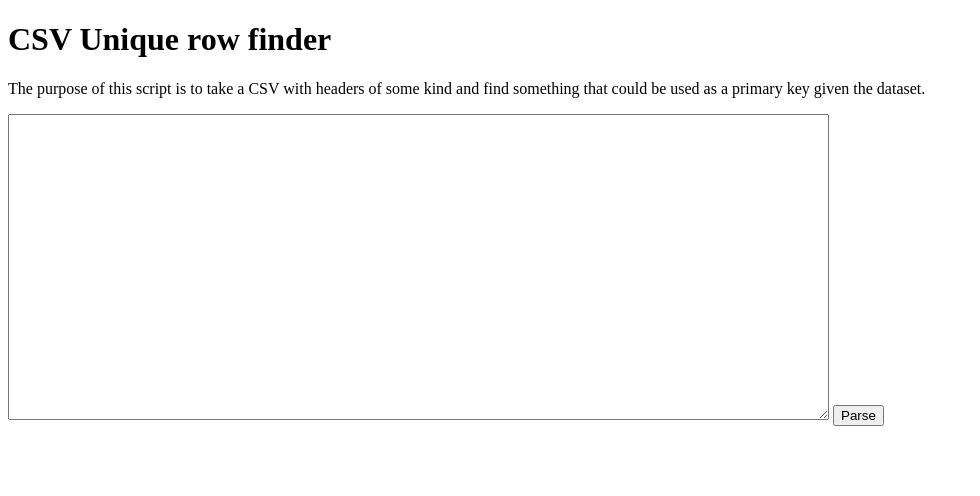
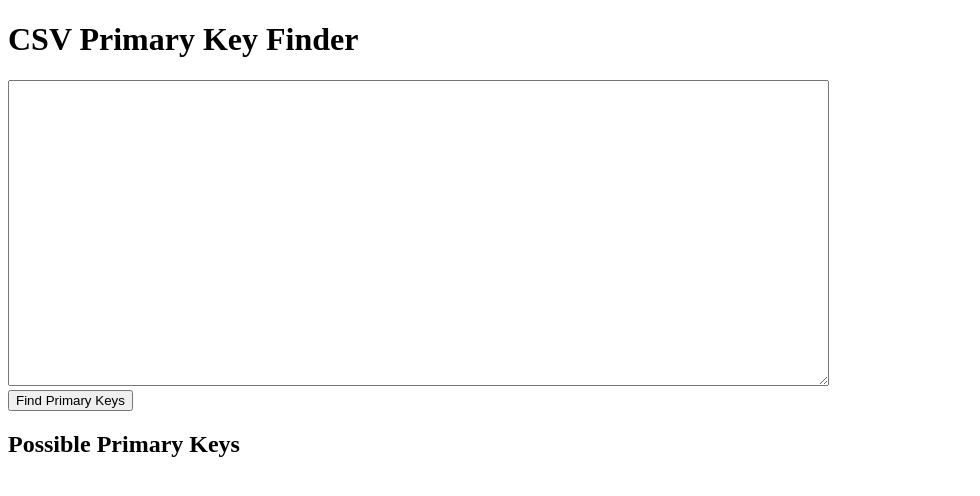
Before and after one commit to mhs/VanDataDev.github.io, a plain HTML site: page csv_pkey_finder.html in a window 1280 px wide. Shown: the whole page, without its empty margins (0-980 px from the left). Drawn offline with nearby package versions, Linux system fonts and the light colour scheme.

Commit message:
Redid the thing :)

```diff
--- a/csv_pkey_finder.html
+++ b/csv_pkey_finder.html
@@ -1,18 +1,53 @@
 <!DOCTYPE html>
 <html>
-    <head>
-      <meta charset="UTF-8">
-      <title>CSV PKEY Finder</title>
-    </head>
-    <body>
-      <h1>CSV Unique row finder</h1>
-      <p>
-          The purpose of this script is to take a CSV with headers of some kind and find something that could be used as a primary key given the dataset.
-      </p>
-      <textarea id="csv-data" rows="20" cols="100"></textarea>
-      <button id="parse-btn" title="Click here to hunt for the alt key">Parse</button>
-      <ul id="output-list"></ul>
-      <script src="https://cdnjs.cloudflare.com/ajax/libs/PapaParse/5.3.0/papaparse.min.js"></script>
-      <script src="csv_pkey_finder.js"></script>
-    </body>
+<head>
+    <title>CSV Primary Key Finder</title>
+</head>
+<body>
+    <h1>CSV Primary Key Finder</h1>
+    <textarea rows="20" cols="100" id="csv-input"></textarea><br>
+    <button onclick="findPrimaryKeys()">Find Primary Keys</button>
+    <h2>Possible Primary Keys</h2>
+    <p id="output"></p>
+
+    <script>
+        function findPrimaryKeys() {
+            // Get the CSV input from the textarea
+            var csv = document.getElementById("csv-input").value;
+
+            // Split the CSV into lines
+            var lines = csv.split("\n");
+
+            // Split the first line (header) into columns
+            var header = lines[0].split(",");
+
+            // Check which combinations of columns are unique
+            var uniqueColumns = [];
+            for (var numColumns = 1; numColumns <= header.length; numColumns++) {
+                for (var i = 0; i <= header.length - numColumns; i++) {
+                    var columns = header.slice(i, i + numColumns);
+                    var unique = true;
+                    for (var k = 1; k < lines.length; k++) {
+                        var values = lines[k].split(",");
+                        var key = columns.map((col) => values[header.indexOf(col)]).join("|");
+                        if (uniqueColumns.includes(key)) {
+                            unique = false;
+                            break;
+                        } else {
+                            uniqueColumns.push(key);
+                        }
+                    }
+                    if (unique) {
+                        document.getElementById("output").innerHTML += "Primary key: " + columns.join(", ") + "<br>";
+                    }
+                }
+            }
+
+            // If no primary key is found, display an error message
+            if (document.getElementById("output").innerHTML === "") {
+                document.getElementById("output").innerHTML = "Error: no primary key found";
+            }
+        }
+    </script>
+</body>
 </html>
```
